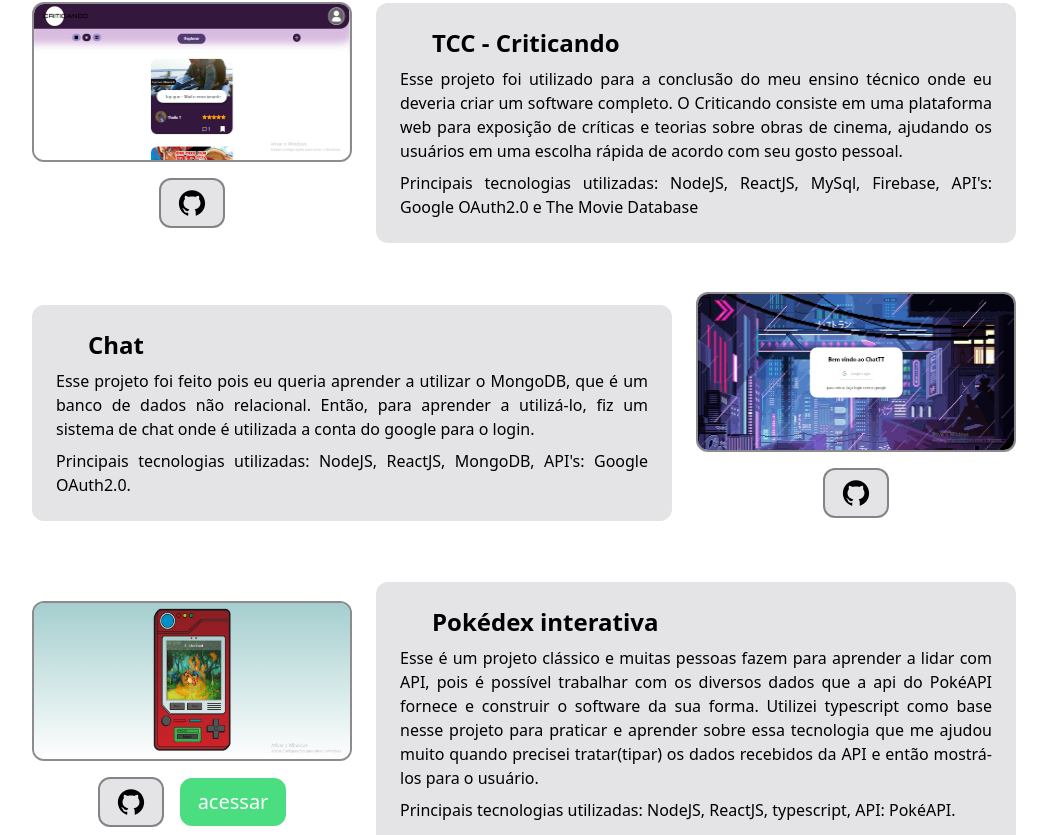
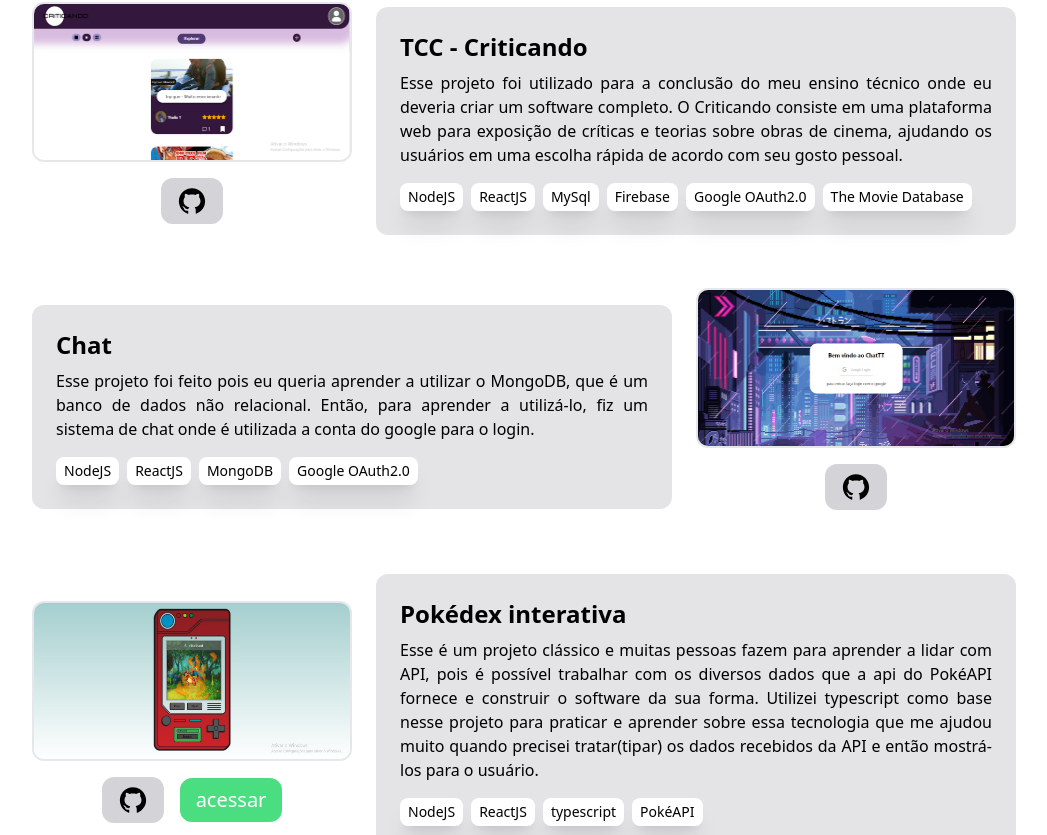
Before and after one commit to ThalisTrisch/Portifolio, a React (Vite) app: page / in a window 1280 px wide. Shown: the part 738-1573 px from the top of the page, without its empty margins (116-1163 px from the left). Built offline with nearby package versions, Linux system fonts and the light colour scheme.

Commit message:
Upgrade project techs

```diff
--- a/src/Components/Project.tsx
+++ b/src/Components/Project.tsx
@@ -1,64 +1,86 @@
 import {AiFillGithub,AiFillLinkedin} from "react-icons/ai"
 import Carousel from 'react-bootstrap/Carousel';
+
 import Criticando from "/PrintCriticando_1.png"
 import Pokedex from "/PrintPokedex_1.png"
 import Chat from "/PrintChat_2.png"
+import Tech from "./Tech"
+
+import { useState } from "react";
 
 function Skills(){
+
+    const [techs,setTechs] = useState([
+        ['NodeJS', 'ReactJS', 'MySql', 'Firebase', 'Google OAuth2.0','The Movie Database'],
+        ['NodeJS', 'ReactJS', 'MongoDB', 'Google OAuth2.0'],
+        ['NodeJS', 'ReactJS', 'typescript', 'PokéAPI']
+    ])
+
     return(
         <>
             <div className="flex justify-center w-full flex-wrap">
                 <div className="flex flex-row w-full justify-center flex-wrap mb-12 gap-6 items-center">
                     <div className="w-80">
-                        <img className="bg-zinc-100 rounded-xl border-zinc-800/50 border-2 w-80 h-40" src={Criticando} alt="project"/>
-                        <a href="https://github.com/ThalisTrisch/FrontCriticando.git" target="_blanc"><button className="p-2 px-4 bg-zinc-200 my-4 rounded-xl border-zinc-800/50 border-2"><AiFillGithub className="text-3xl"/></button></a>
+                        <img className="rounded-xl border-2 w-80 h-40" src={Criticando} alt="project"/>
+                        <a href="https://github.com/ThalisTrisch/FrontCriticando.git" target="_blanc"><button className="p-2 px-4 bg-zinc-300 my-4 rounded-xl"><AiFillGithub className="text-3xl"/></button></a>
                     </div>
-                    <div className='w-2/4 h-fit bg-zinc-200 max-md:w-80 rounded-xl px-6 py-6'>
-                        <p className="text-2xl max-md:text-xl mb-2 text-justify pl-8"><strong>TCC - Criticando</strong></p>
+                    <div className='w-6/12 h-fit bg-zinc-200 max-md:w-80 rounded-xl px-6 py-6'>
+                        <p className="text-2xl max-md:text-xl mb-2 text-justify max-md:text-center"><strong>TCC - Criticando</strong></p>
                         <p className="text-md max-md:text-sm text-justify">
                         Esse projeto foi utilizado para a conclusão do meu ensino técnico onde eu deveria
                         criar um software completo.
                             O Criticando consiste em uma plataforma web para exposição de críticas e teorias sobre obras de cinema, ajudando os usuários em uma escolha rápida de acordo com seu gosto pessoal.
                         </p>
-                        <p className="text-md max-md:text-sm text-justify mt-2">
-                            Principais tecnologias utilizadas: NodeJS, ReactJS, MySql, Firebase, API's: Google OAuth2.0 e The Movie Database
-                        </p>
+                        <div className="flex flex-row gap-2 mt-4 flex-wrap">
+                            <Tech tech="NodeJS"></Tech>
+                            <Tech tech="ReactJS"></Tech>
+                            <Tech tech="MySql"></Tech>
+                            <Tech tech="Firebase"></Tech>
+                            <Tech tech="Google OAuth2.0"></Tech>
+                            <Tech tech="The Movie Database"></Tech>
+                        </div>
                     </div>
                 </div>
                 <div className="flex flex-row w-full justify-center flex-wrap-reverse mb-12 gap-6 items-center ">
                     <div className='w-2/4 h-fit bg-zinc-200 max-md:w-80 rounded-xl px-6 py-6'>
-                        <p className="text-2xl max-md:text-xl mb-2 text-justify pl-8"><strong>Chat</strong></p>
+                        <p className="text-2xl max-md:text-xl mb-2 text-justify max-md:text-center"><strong>Chat</strong></p>
                         <p className="text-md max-md:text-sm text-justify">
                             Esse projeto foi feito pois eu queria aprender a utilizar o MongoDB, que é um banco de dados não relacional. Então, para aprender a utilizá-lo, fiz um sistema de chat onde é utilizada a conta do google para o login.
                         </p>
-                        <p className="text-md max-md:text-sm text-justify mt-2">
-                            Principais tecnologias utilizadas: NodeJS, ReactJS, MongoDB, API's: Google OAuth2.0.
-                        </p>
+                        <div className="flex flex-row gap-2 mt-4 flex-wrap">
+                            <Tech tech="NodeJS"></Tech>
+                            <Tech tech="ReactJS"></Tech>
+                            <Tech tech="MongoDB"></Tech>
+                            <Tech tech="Google OAuth2.0"></Tech>
+                        </div>
                     </div>
                     <div className="w-80">
-                        <img className="bg-zinc-100 rounded-xl border-zinc-800/50 border-2 w-80 h-40" src={Chat} alt="project"/>
-                        <a href="https://github.com/ThalisTrisch/FrontChat.git" target="_blanc"><button className="p-2 px-4 bg-zinc-200 my-4 rounded-xl border-zinc-800/50 border-2"><AiFillGithub className="text-3xl"/></button></a>
+                        <img className="rounded-xl border-2 w-80 h-40" src={Chat} alt="project"/>
+                        <a href="https://github.com/ThalisTrisch/FrontChat.git" target="_blanc"><button className="p-2 px-4 bg-zinc-300 my-4 rounded-xl"><AiFillGithub className="text-3xl"/></button></a>
                     </div>
                 </div>
                 <div className="flex flex-row w-full justify-center flex-wrap mb-8 gap-6 items-center">
                     <div className="w-80">
-                        <img className="bg-zinc-100 rounded-xl border-zinc-800/50 border-2 w-80 h-40" src={Pokedex} alt="project"/>
+                        <img className="rounded-xl border-2 w-80 h-40" src={Pokedex} alt="project"/>
                         <div className="mt-4 flex items-center justify-center gap-4">
-                            <a href="https://github.com/ThalisTrisch/PokedexProject.git" target="_blanc"><button className="p-2 px-4 bg-zinc-200 rounded-xl border-zinc-800/50 border-2"><AiFillGithub className="text-3xl"/></button></a>
+                            <a href="https://github.com/ThalisTrisch/PokedexProject.git" target="_blanc"><button className="p-2 px-4 bg-zinc-300 rounded-xl"><AiFillGithub className="text-3xl"/></button></a>
                             <a href="https://pokedex-project-seven.vercel.app/" target="_blanc">
-                                <button className=" text-xl text-white p-2 px-4 bg-green-400 rounded-xl border-green-400 border-2">acessar</button>
+                                <button className=" text-xl text-white p-2 px-4 bg-green-400 rounded-xl border-green-400">acessar</button>
                             </a>
                        </div>
                     </div>
                     <div className='w-2/4 h-fit bg-zinc-200 max-md:w-80 rounded-xl px-6 py-6'>
-                        <p className="text-2xl max-md:text-xl mb-2 text-justify pl-8"><strong>Pokédex interativa</strong></p>
+                        <p className="text-2xl max-md:text-xl mb-2 text-justify max-md:text-center"><strong>Pokédex interativa</strong></p>
                         <p className="text-md max-md:text-sm text-justify">
                             Esse é um projeto clássico e muitas pessoas fazem para aprender a lidar com API, pois é possível trabalhar com os diversos dados que a api do PokéAPI fornece e construir o software da sua forma.
                             Utilizei typescript como base nesse projeto para praticar e aprender sobre essa tecnologia que me ajudou muito quando precisei tratar(tipar) os dados recebidos da API e então mostrá-los para o usuário.
                         </p>
-                        <p className="text-md max-md:text-sm text-justify mt-2">
-                            Principais tecnologias utilizadas: NodeJS, ReactJS, typescript, API: PokéAPI.
-                        </p>
+                        <div className="flex flex-row gap-2 mt-4 flex-wrap">
+                            <Tech tech="NodeJS"></Tech>
+                            <Tech tech="ReactJS"></Tech>
+                            <Tech tech="typescript"></Tech>
+                            <Tech tech="PokéAPI"></Tech>
+                        </div>
                     </div>
                 </div>
             </div>
--- a/src/Components/Skills.tsx
+++ b/src/Components/Skills.tsx
@@ -1,5 +1,5 @@
 import {AiFillHtml5} from "react-icons/ai"
-import {SiTailwindcss,SiJavascript,SiMongodb} from "react-icons/si"
+import {SiTailwindcss,SiJavascript,SiMongodb,SiTypescript} from "react-icons/si"
 import {FaCss3Alt,FaPython,FaJava,FaNodeJs,FaLaravel} from "react-icons/fa"
 import {TbApi} from "react-icons/tb"
 import {GrReactjs,GrMysql} from "react-icons/gr"
@@ -20,7 +20,8 @@
         {name: 'API',icon:<TbApi/>},
         {name: 'TailwindCSS',icon:<SiTailwindcss/>},
         {name: 'MySql',icon:<GrMysql/>},
-        {name: 'MongoDB',icon:<SiMongodb/>}
+        {name: 'MongoDB',icon:<SiMongodb/>},
+        {name: 'TypeScript',icon:<SiTypescript/>}
     ])
 
     return(
--- /dev/null
+++ b/src/Components/Tech.tsx
@@ -0,0 +1,12 @@
+
+
+function Tech(props:any){
+
+    return(
+        <div className="bg-white text-sm rounded-lg py-1 px-2 shadow-xl min-w-fit">
+            <p>{props.tech}</p>
+        </div>
+    )
+}
+
+export default Tech;
```
